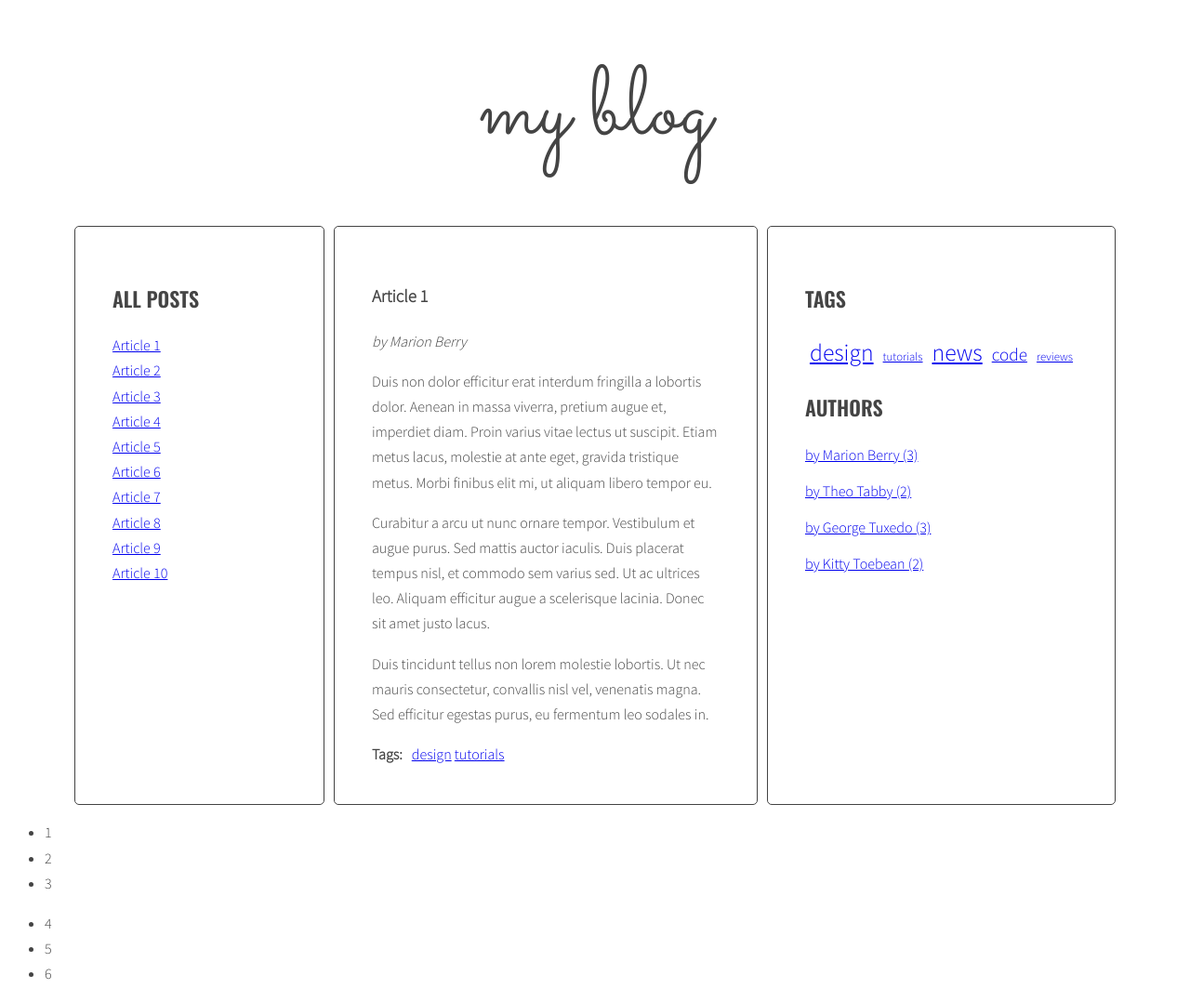
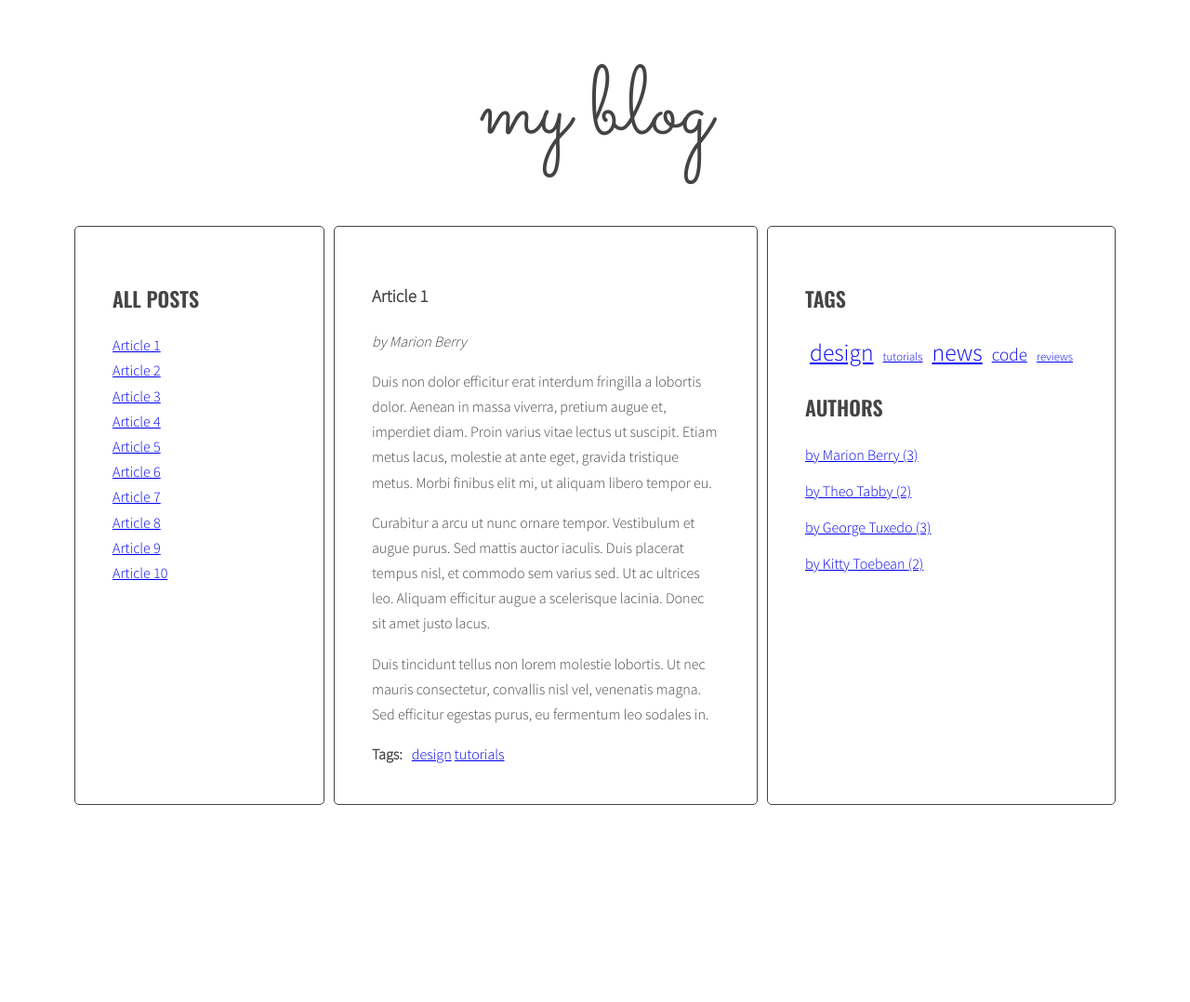
Before and after one commit to MarcinWypior/javascript-blog, a website: page index.html in a window 1280 px wide. Shown: the whole page at 93% size. After the commit the page ends 874 px from the top, so only its background shows below. Drawn offline with nearby package versions, Linux system fonts and the light colour scheme.

Commit message:
before Handlebars were added

```diff
--- a/index.html
+++ b/index.html
@@ -204,17 +204,3 @@
       <script src="js/script.js"></script>
 </body>
 </html>
-
-
-
-<ul>
-  <li>1</li>
-  <li>2</li>
-  <li>3</li>
-</ul>
-
-<ul>
-  <li>4</li>
-  <li>5</li>
-  <li>6</li>
-</ul>
```
